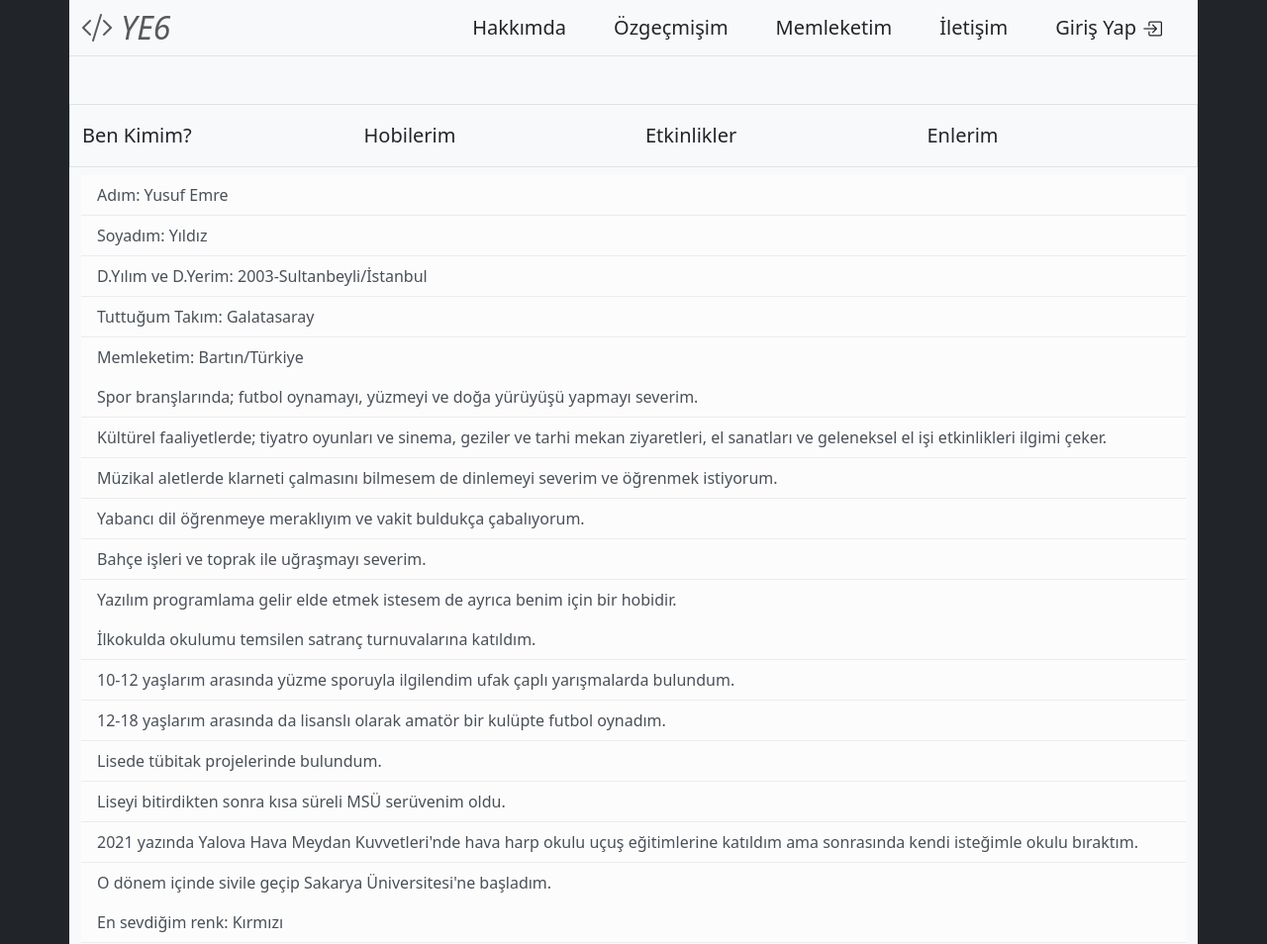
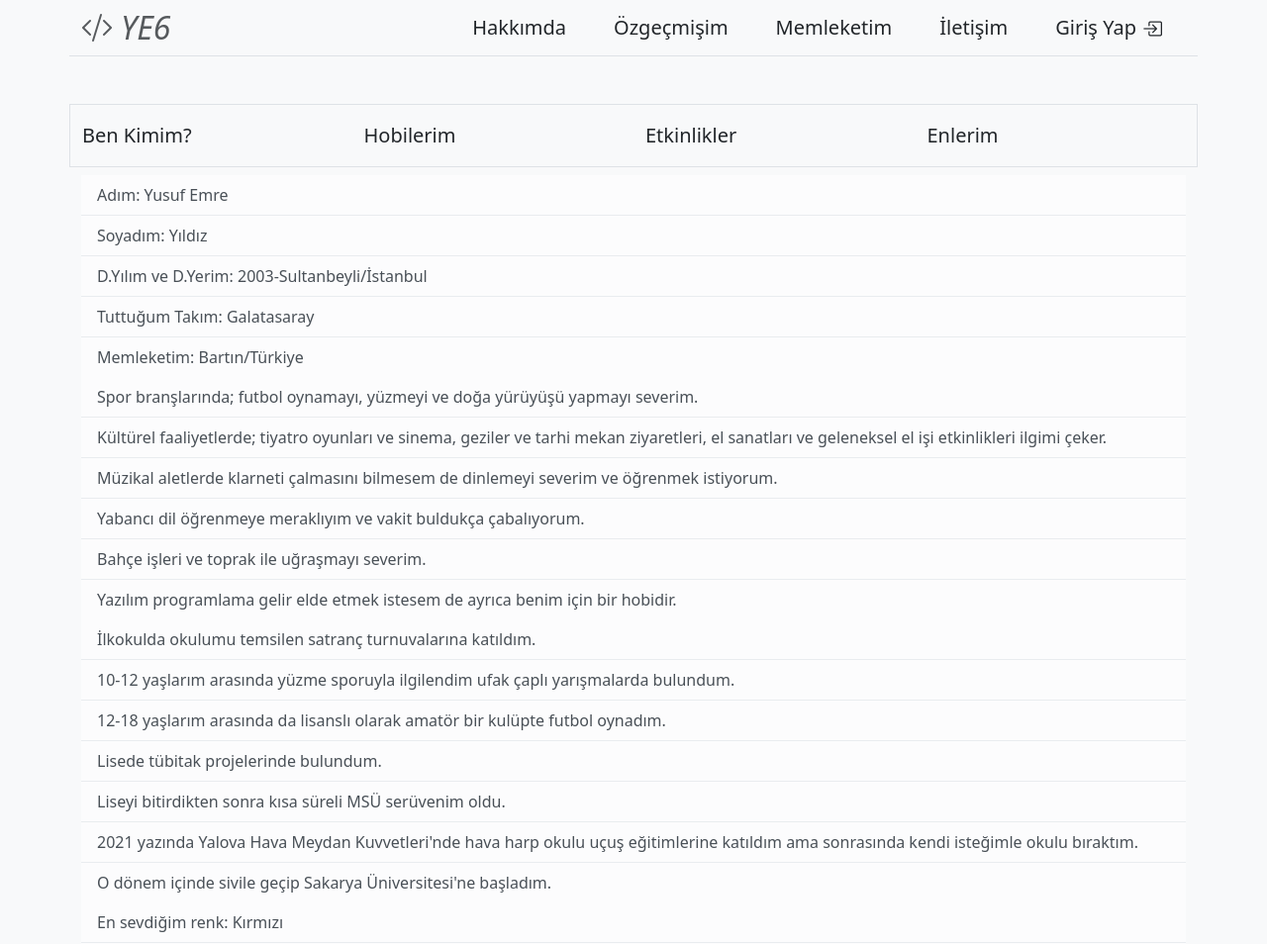
Before and after one commit to yusufemre6/KisiselWebSite, a PHP site: page /hakkimda.php in a window 1280 px wide. Shown: the top 954 px of the page at 99% size. Run offline with PHP 8.4, Linux system fonts and the light colour scheme.

Commit message:
body bg degistirildi.

```diff
--- a/html/memleketim.html
+++ b/html/memleketim.html
@@ -10,7 +10,7 @@
     <link rel="stylesheet" href="../css/memleketim.css">
 
 </head>
-<body class="bg-dark">
+<body class="bg-light">
     <div class="container-sm bg-light">
         <div class="row">
             <div class="col">
--- a/html/ozgecmisim.html
+++ b/html/ozgecmisim.html
@@ -10,7 +10,7 @@
     <link rel="stylesheet" href="../css/ozgecmisim.css">
 
 </head>
-<body class="bg-dark">
+<body class="bg-light">
     <!-- navbar and main inside -->
     <div class="container-sm bg-light container-box">
         <header class="row">
--- a/php/hakkimda.php
+++ b/php/hakkimda.php
@@ -15,7 +15,7 @@
         <link rel="icon" type="image/x-icon" href="../img/person.svg">
         <link rel="stylesheet" href="../css/hakkimda.css">
 </head>
-<body class="bg-dark">
+<body class="bg-light">
     <?php
 	    session_start(); // Session'ı başlat
 	    if(isset($_SESSION["sifre"])) {
--- a/php/iletisim.php
+++ b/php/iletisim.php
@@ -11,7 +11,7 @@
     <link rel="icon" type="image/x-icon" href="../img/send.svg">
     <link rel="stylesheet" href="../css/iletisim.css">
 </head>
-<body class="bg-light">
+<body class="bg-dark">
     <div class="container-sm bg-dark">
         <div class="row row-1">
             <div class="col-12">
--- a/php/login.php
+++ b/php/login.php
@@ -43,7 +43,7 @@ if (isset($_SESSION["hataMesaji"])) {
     <link rel="stylesheet" href="../css/login.css">
 </head>
 
-<body class="bg-dark">
+<body class="bg-light">
     <div class="container-sm container-box bg-light">
         <div class="row">
             <nav class="navbar navbar-expand-lg bg-body-tertiary py-1 border-bottom">
```
